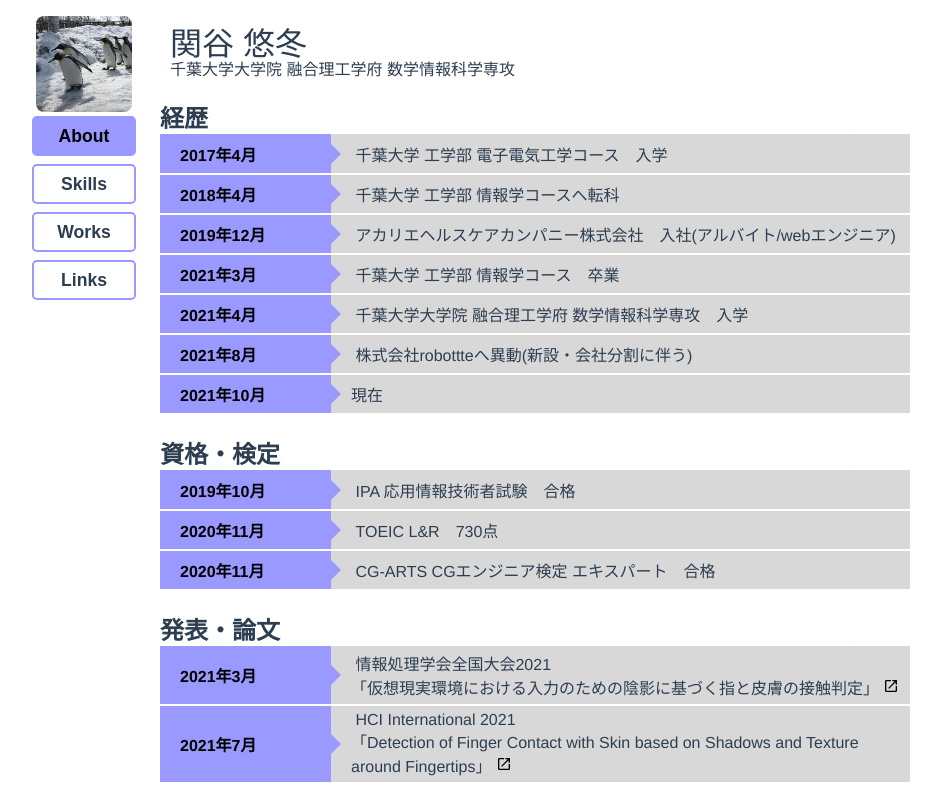
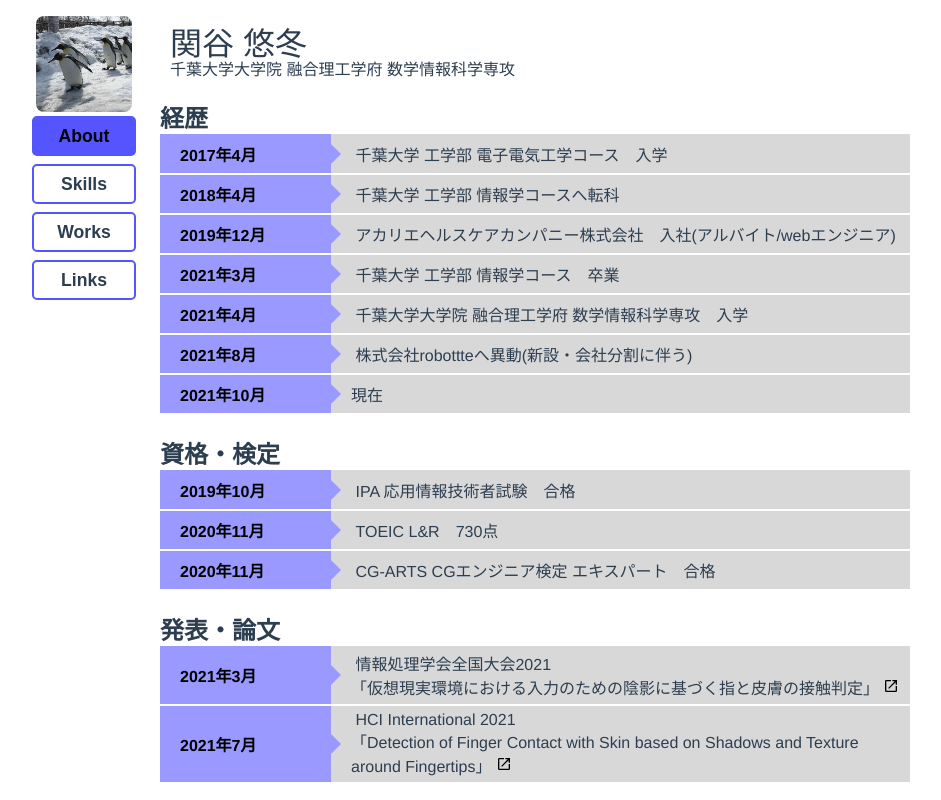
Before and after one commit to huma17ax/Portfolio, a Vue app: page / in a window 1280 px wide. Shown: the whole page, without its empty margins (169-1110 px from the left). Built offline with nearby package versions, Linux system fonts and the light colour scheme.

Commit message:
色の調整

```diff
--- a/src/components/MainMenu.vue
+++ b/src/components/MainMenu.vue
@@ -59,7 +59,7 @@ export default {
   height: 40px;
   margin-bottom: 8px;
   background-color: white;
-  border: solid 2px $sub-color;
+  border: solid 2px $main-color;
   border-radius: 5px;
   font-size: 1.1em;
   font-weight: bolder;
@@ -68,22 +68,22 @@ export default {
   transition: all 0.2s ease;
 
   &:hover {
+    background-color: $sub-color;
+    border: solid 2px $sub-color;
+    color: black;
+  }
+}
+
+.selected {
+  background-color: $main-color;
+  border: solid 2px $main-color;
+  cursor: default;
+  color: black;
+  transition: all 0.2s ease;
+  &:hover {
     background-color: $main-color;
     border: solid 2px $main-color;
     color: black;
   }
 }
-
-.selected {
-  background-color: $sub-color;
-  border: solid 2px $sub-color;
-  cursor: default;
-  color: black;
-  transition: all 0.2s ease;
-  &:hover {
-    background-color: $sub-color;
-    border: solid 2px $sub-color;
-    color: black;
-  }
-}
 </style>
```
